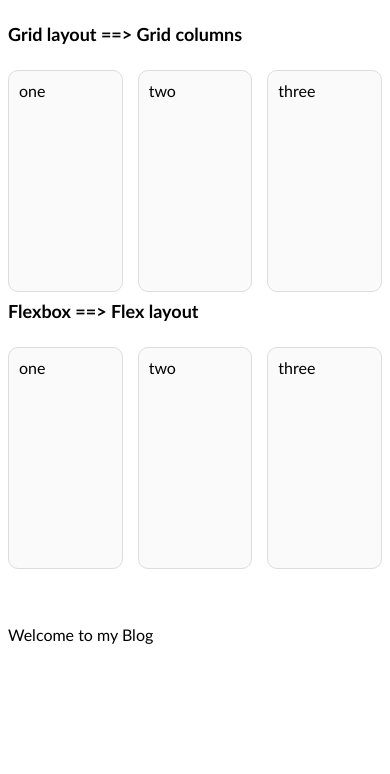
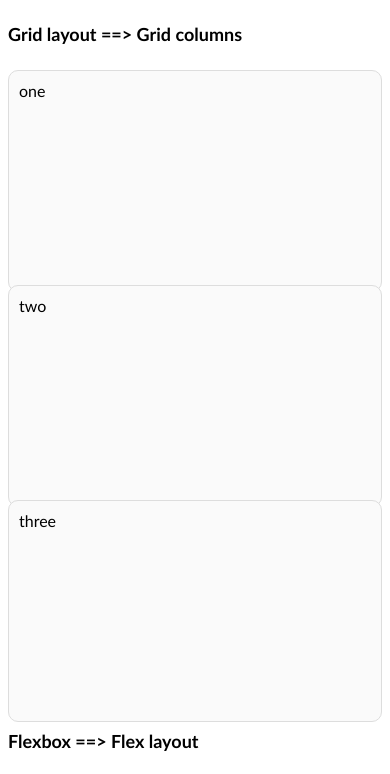
Before and after one commit to SiliasOdion809/css-layout, a plain HTML site: page First-Css/index.html in a window 390 px wide. Shown: the part 576-1350 px from the top of the page. Before the commit the page ends 1264 px from the top, so only its background shows below. Drawn offline with Linux system fonts and the light colour scheme.

Commit message:
updated css

```diff
--- a/First-Css/asset/style.css
+++ b/First-Css/asset/style.css
@@ -85,3 +85,14 @@ nav a {
 /* .flex-item:nth-child(2) {
     flex: 2;
 } */
+
+/*styling on mobile devices*/
+
+@media (max-width: 768px) {
+    .grid-container {
+        grid-template-columns: 1fr;
+    }
+    .flex-container {
+        flex-direction: column;
+    }
+}
```
